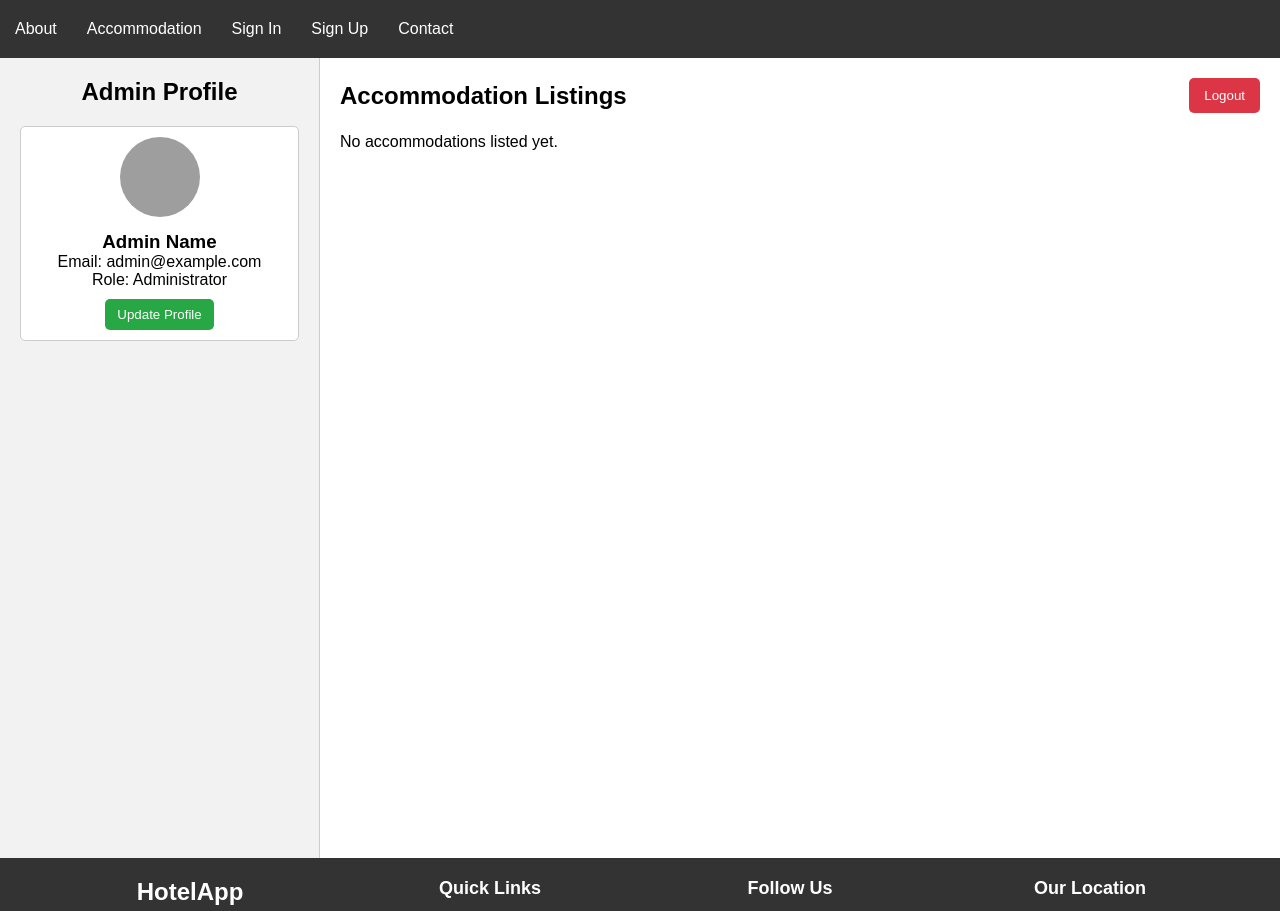
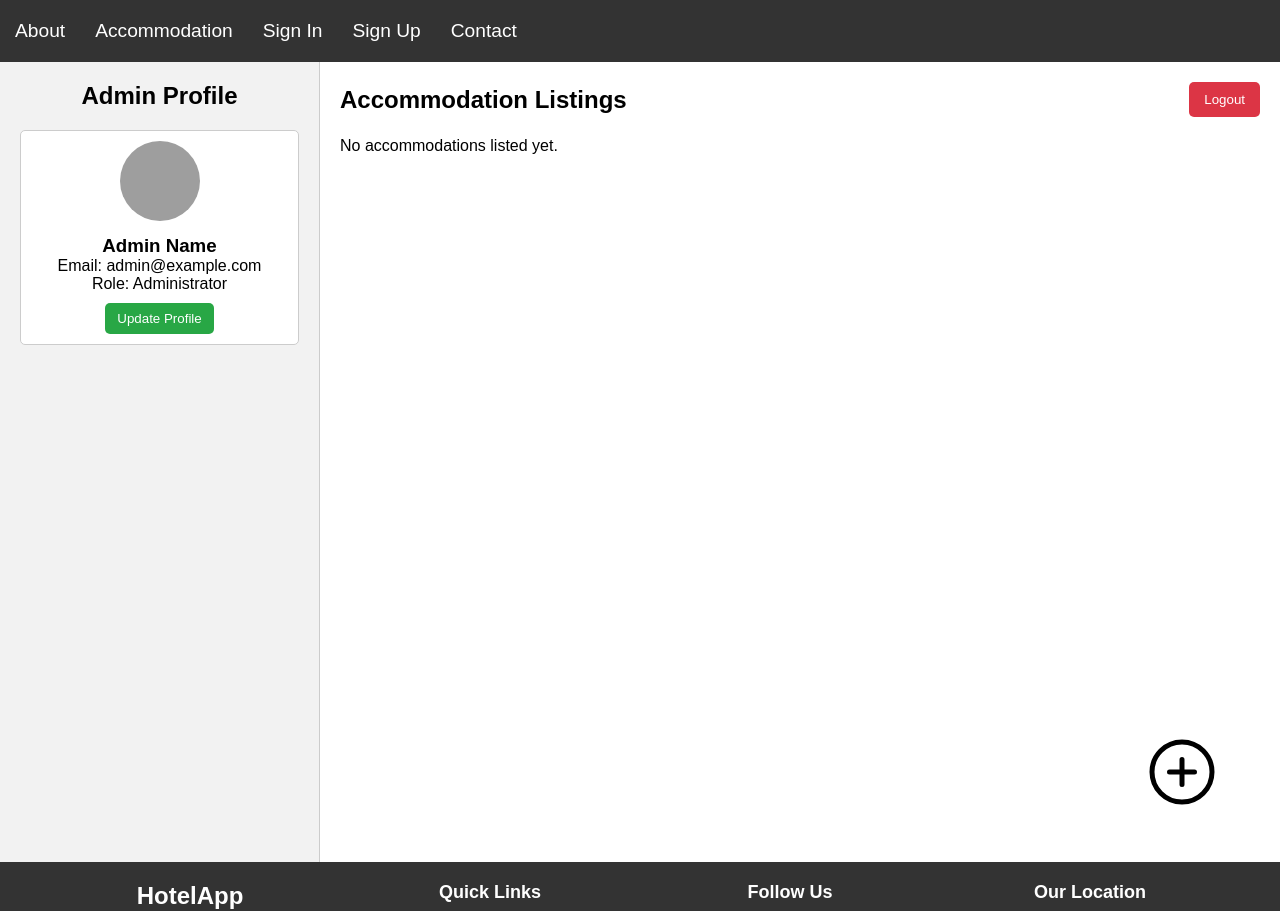
Before and after one commit to Nosihle-Mthembu/Firebase---Task-11, a React (Vite) app: page /adminProfile in a window 1280 px wide. Shown: the top 911 px of the page. Built offline with nearby package versions, Linux system fonts and the light colour scheme; grey boxes are pictures that could not be loaded.

Commit message:
feat:I added addition icon that takes you to hotel addition

```diff
--- a/index.html
+++ b/index.html
@@ -5,6 +5,8 @@
     <link rel="icon" type="image/svg+xml" href="/vite.svg" />
     <link rel="stylesheet" href="https://cdnjs.cloudflare.com/ajax/libs/font-awesome/5.15.3/css/all.min.css"/>
     <link href="https://fonts.googleapis.com/css2?family=Roboto:wght@400;500;700&display=swap" rel="stylesheet">
+    <link rel="stylesheet" href="https://cdnjs.cloudflare.com/ajax/libs/font-awesome/6.0.0-beta3/css/all.min.css" integrity="sha384-k6RqeWeci5ZR/Lv4MR0sA0FfDOMr9Wb5+/FLj78fGd0zB3x5+Z34AMQ/9y8AtQ4" crossorigin="anonymous">
+
     <meta name="viewport" content="width=device-width, initial-scale=1.0" />
     <title>Vite + React</title>
   </head>
--- a/package.json
+++ b/package.json
@@ -18,6 +18,7 @@
     "firebase": "^10.14.1",
     "react": "^18.3.1",
     "react-dom": "^18.3.1",
+    "react-icons": "^5.3.0",
     "react-redux": "^9.1.2",
     "styled-components": "^6.1.13",
     "vite-plugin-require": "^1.2.14"
--- a/src/components/AdminProfile.jsx
+++ b/src/components/AdminProfile.jsx
@@ -1,17 +1,14 @@
-import React from 'react';
-import { useSelector, useDispatch } from 'react-redux'; // Add useDispatch to dispatch actions
+import { useSelector, useDispatch } from 'react-redux';
 import { useNavigate } from 'react-router-dom';
-import AddHotelIcon from './FormIcon';
 import { deleteHotel } from '../features/hotelSlice';
+import { IoAddCircleOutline } from "react-icons/io5";
 
 const AdminPage = () => {
   const dispatch = useDispatch();
   const navigate = useNavigate();
 
-  // Get the list of hotels from the Redux store
   const hotels = useSelector((state) => state.hotels.list);
 
-  // Logout handler
   const handleLogout = () => {
     if (window.confirm('Are you sure you want to logout?')) {
       navigate('/');
@@ -27,9 +24,12 @@ const AdminPage = () => {
     navigate('/accommodationView');
   };
 
-  // Delete hotel handler
   const handleDeleteHotel = (hotelId) => {
     dispatch(deleteHotel(hotelId));
+  };
+
+  const handleHotelForm = () => {
+    navigate('/Form/:hotelId');
   };
 
   return (
@@ -48,13 +48,14 @@ const AdminPage = () => {
         <div style={styles.header}>
           <h2 style={styles.headerTitle}>Accommodation Listings</h2>
           <button style={styles.logoutButton} onClick={handleLogout}>Logout</button>
+
         </div>
         <div style={styles.accommodationCards}>
-        {hotels.length === 0 ? (
+          {hotels.length === 0 ? (
             <p>No accommodations listed yet.</p>
           ) : (
             hotels.map((hotel) => (
-                <div key={`${hotel.id}-${hotel.name}`} style={styles.accommodationCard}>
+              <div key={`${hotel.id}-${hotel.name}`} style={styles.accommodationCard}>
                 <img
                   src={hotel.imageUrl}
                   alt={hotel.name}
@@ -67,7 +68,7 @@ const AdminPage = () => {
 
                 {/* Edit/Delete functionality */}
                 <div style={styles.actions}>
-                  <button onClick={handleEdit} style={styles.editButton}>Edit</button>
+                  <button onClick={() => handleEdit(hotel.id)} style={styles.editButton}>Edit</button>
                   <button
                     style={styles.deleteButton}
                     onClick={() => handleDeleteHotel(hotel.id)}
@@ -79,8 +80,11 @@ const AdminPage = () => {
             ))
           )}
         </div>
+
+          <IoAddCircleOutline style={{ cursor: 'pointer', fontSize: '24px', position: 'absolute', bottom: '50px', right: '50px', width:"10%", height:"10%" }}
+          onClick={handleHotelForm}/>
+
       </div>
-      <AddHotelIcon />
     </div>
   );
 };
--- a/src/components/FormIcon.jsx
+++ /dev/null
@@ -1,10 +0,0 @@
-function AddHotelIcon(){
-
-    return(
-        <>
-            <div>icon</div>
-        </>
-    )
-}
-
-export default AddHotelIcon
--- a/src/components/NavBar.jsx
+++ b/src/components/NavBar.jsx
@@ -70,6 +70,7 @@ const NavBar = () => {
 // Inline styles
 const styles = {
   nav: {
+    fontSize:"120%",
     backgroundColor: "#333",
     position: "relative",
     width: "100%", // Full width
--- a/src/components/hotelAddition.jsx
+++ b/src/components/hotelAddition.jsx
@@ -106,7 +106,7 @@ const AddHotelForm = () => {
           </div>
 
           <div style={styles.formGroup}>
-            <label htmlFor="price">Price per Night ($)</label>
+            <label htmlFor="price">Price per Night (R)</label>
             <input
               type="number"
               id="price"
```
Also changed, not shown: 1 other file (tests, documents, lock files or other folders).
